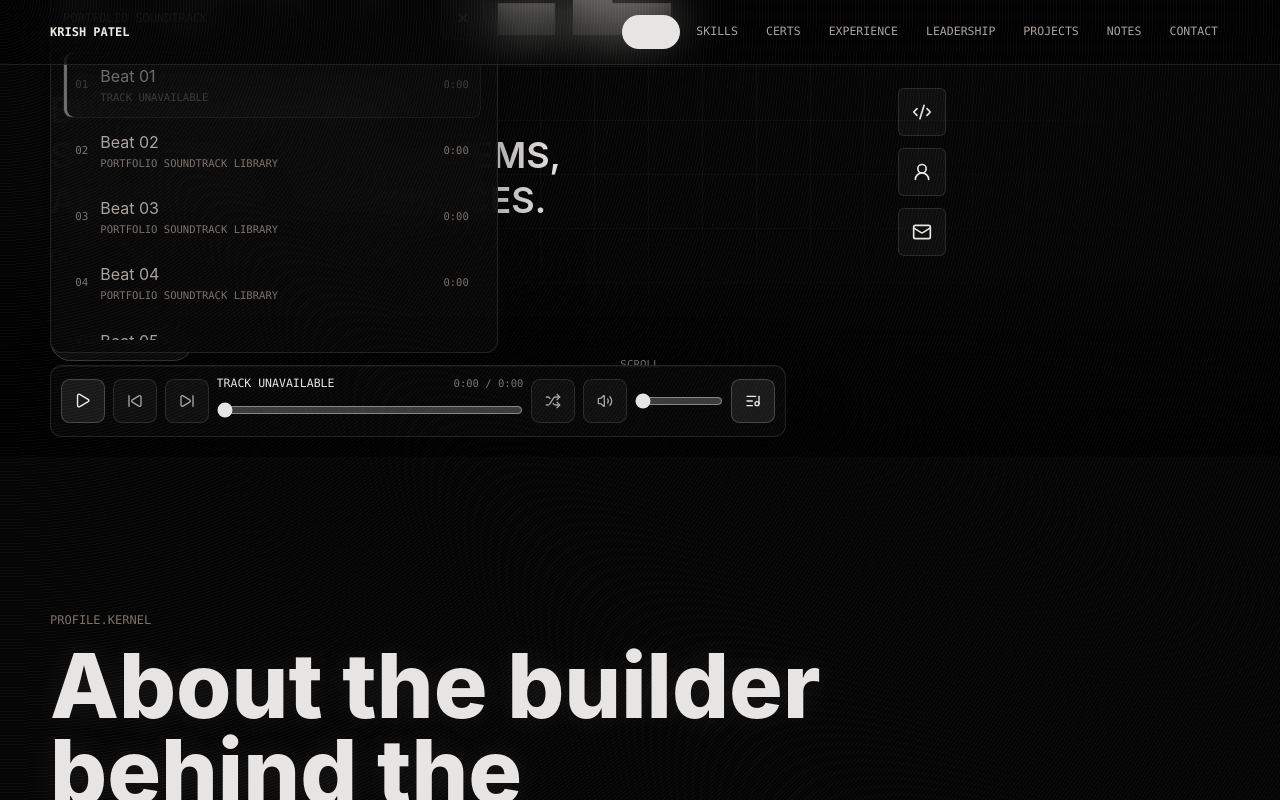
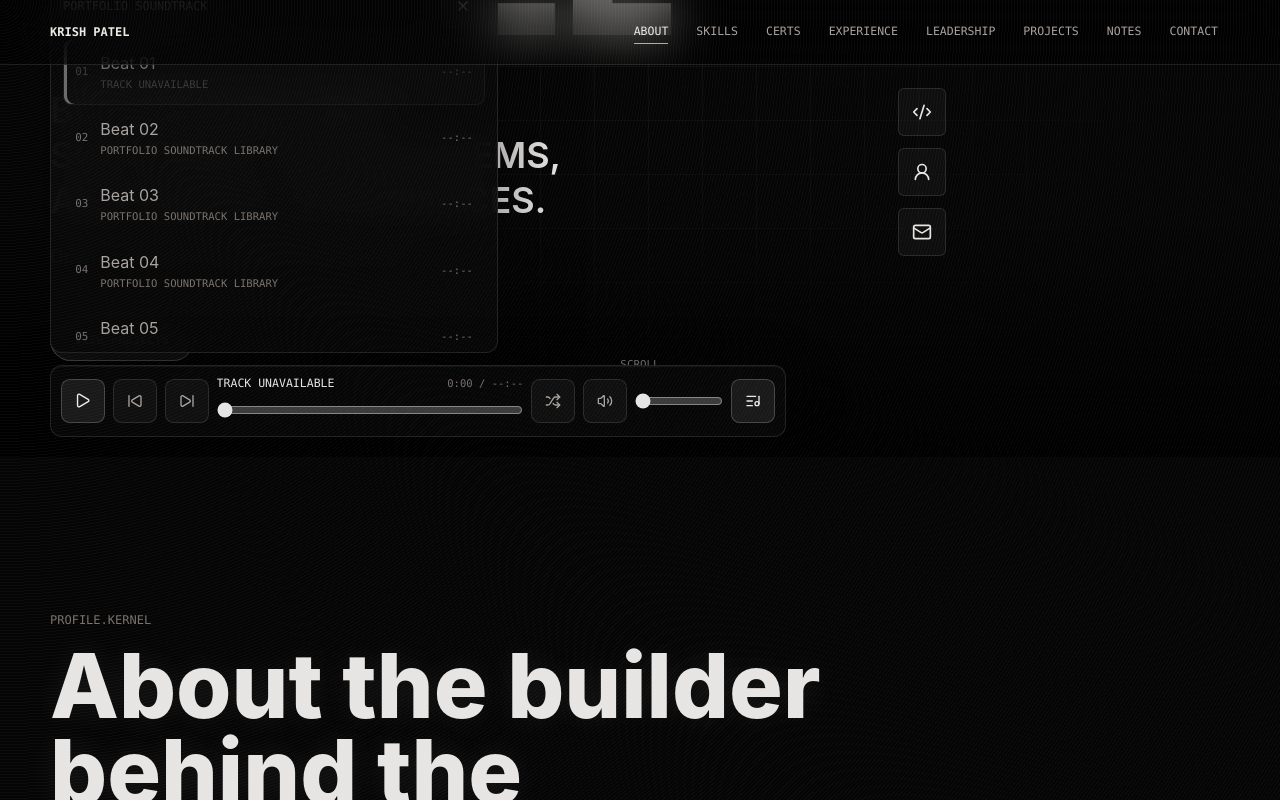
Before and after one commit to krishkpatel-hub/Portfolio, a React (Vite) app: page / in a window 1280 px wide. Both pictures are taken after a click on the button 753 px from the left and 874 px from the top of the page. Shown: the part 474-1274 px from the top of the page. Built offline with nearby package versions, Linux system fonts and the light colour scheme.

Commit message:
Fix playlist scrolling and navigation indicator

```diff
--- a/src/components/audio/HeroSoundtrack.tsx
+++ b/src/components/audio/HeroSoundtrack.tsx
@@ -10,7 +10,7 @@ import {
   VolumeX,
   X,
 } from 'lucide-react';
-import { useEffect, useMemo, useRef, useState } from 'react';
+import { useCallback, useEffect, useMemo, useRef, useState, type KeyboardEvent as ReactKeyboardEvent } from 'react';
 import { AudioDotGrid } from './AudioDotGrid';
 import { playlistLabel, playlistTracks, type PlaylistTrack } from '../../data/playlist';
 import { cn } from '../../lib/utils';
@@ -29,6 +29,11 @@ function formatTime(value: number) {
   const minutes = Math.floor(value / 60);
   const seconds = Math.floor(value % 60);
   return `${minutes}:${String(seconds).padStart(2, '0')}`;
+}
+
+function formatDuration(value: number | undefined) {
+  if (!Number.isFinite(value) || !value || value <= 0) return '--:--';
+  return formatTime(value);
 }
 
 function getStoredVolume() {
@@ -50,6 +55,9 @@ export function HeroSoundtrack({ reducedMotion }: HeroSoundtrackProps) {
   const sourceNodeRef = useRef<MediaElementAudioSourceNode | null>(null);
   const analyserRef = useRef<AnalyserNode | null>(null);
   const playlistRef = useRef<HTMLDivElement | null>(null);
+  const trackListRef = useRef<HTMLDivElement | null>(null);
+  const playlistToggleRef = useRef<HTMLButtonElement | null>(null);
+  const trackButtonRefs = useRef<Array<HTMLButtonElement | null>>([]);
   const playTrackRef = useRef<(index?: number, fromAutoAdvance?: boolean) => Promise<void>>(async () => undefined);
   const getNextIndexRef = useRef<(direction: 1 | -1, allowShuffle?: boolean) => number>(() => 0);
   const markUnavailableRef = useRef<(track: PlaylistTrack) => void>(() => undefined);
@@ -57,6 +65,7 @@ export function HeroSoundtrack({ reducedMotion }: HeroSoundtrackProps) {
   const shuffleRef = useRef(false);
   const unavailableRef = useRef<Set<string>>(new Set());
   const intentionallyPlayingRef = useRef(false);
+  const touchYRef = useRef<number | null>(null);
 
   const [currentIndex, setCurrentIndex] = useState(0);
   const [playbackState, setPlaybackState] = useState<PlaybackState>('paused');
@@ -82,6 +91,13 @@ export function HeroSoundtrack({ reducedMotion }: HeroSoundtrackProps) {
     [],
   );
 
+  const closePlaylist = useCallback((restoreFocus = true) => {
+    setPlaylistOpen(false);
+    if (restoreFocus) {
+      window.requestAnimationFrame(() => playlistToggleRef.current?.focus());
+    }
+  }, [setPlaylistOpen]);
+
   useEffect(() => {
     shuffleRef.current = shuffleEnabled;
     window.localStorage.setItem(shuffleKey, String(shuffleEnabled));
@@ -106,12 +122,15 @@ export function HeroSoundtrack({ reducedMotion }: HeroSoundtrackProps) {
 
     const handlePointerDown = (event: PointerEvent) => {
       if (!playlistRef.current?.contains(event.target as Node)) {
-        setPlaylistOpen(false);
+        closePlaylist(false);
       }
     };
 
     const handleKeyDown = (event: KeyboardEvent) => {
-      if (event.key === 'Escape') setPlaylistOpen(false);
+      if (event.key === 'Escape') {
+        event.preventDefault();
+        closePlaylist();
+      }
     };
 
     document.addEventListener('pointerdown', handlePointerDown);
@@ -120,6 +139,66 @@ export function HeroSoundtrack({ reducedMotion }: HeroSoundtrackProps) {
     return () => {
       document.removeEventListener('pointerdown', handlePointerDown);
       document.removeEventListener('keydown', handleKeyDown);
+    };
+  }, [closePlaylist, playlistOpen]);
+
+  useEffect(() => {
+    if (!playlistOpen) return;
+
+    window.requestAnimationFrame(() => {
+      const selectedButton = trackButtonRefs.current[currentIndexRef.current];
+      selectedButton?.focus({ preventScroll: true });
+      selectedButton?.scrollIntoView({ block: 'nearest' });
+      if (!selectedButton) trackListRef.current?.focus({ preventScroll: true });
+    });
+  }, [playlistOpen]);
+
+  useEffect(() => {
+    if (!playlistOpen) return undefined;
+
+    const list = trackListRef.current;
+    if (!list) return undefined;
+
+    const scrollByDelta = (deltaY: number) => {
+      const maxScroll = list.scrollHeight - list.clientHeight;
+      if (maxScroll <= 0) return false;
+
+      const previous = list.scrollTop;
+      list.scrollTop = Math.min(maxScroll, Math.max(0, previous + deltaY));
+      return list.scrollTop !== previous;
+    };
+
+    const handleWheel = (event: WheelEvent) => {
+      if (scrollByDelta(event.deltaY)) {
+        event.preventDefault();
+        event.stopPropagation();
+      }
+    };
+
+    const handleTouchStart = (event: TouchEvent) => {
+      touchYRef.current = event.touches[0]?.clientY ?? null;
+    };
+
+    const handleTouchMove = (event: TouchEvent) => {
+      const previousY = touchYRef.current;
+      const nextY = event.touches[0]?.clientY ?? null;
+      if (previousY === null || nextY === null) return;
+
+      if (scrollByDelta(previousY - nextY)) {
+        event.preventDefault();
+        event.stopPropagation();
+      }
+      touchYRef.current = nextY;
+    };
+
+    list.addEventListener('wheel', handleWheel, { passive: false });
+    list.addEventListener('touchstart', handleTouchStart, { passive: true });
+    list.addEventListener('touchmove', handleTouchMove, { passive: false });
+
+    return () => {
+      list.removeEventListener('wheel', handleWheel);
+      list.removeEventListener('touchstart', handleTouchStart);
+      list.removeEventListener('touchmove', handleTouchMove);
     };
   }, [playlistOpen]);
 
@@ -291,6 +370,12 @@ export function HeroSoundtrack({ reducedMotion }: HeroSoundtrackProps) {
       }
     };
 
+    const handleDurationChange = () => {
+      if (Number.isFinite(audio.duration)) {
+        setDurations((previous) => ({ ...previous, [playlistTracks[currentIndexRef.current].id]: audio.duration }));
+      }
+    };
+
     const handleTimeUpdate = () => {
       setCurrentTime(audio.currentTime);
     };
@@ -319,6 +404,7 @@ export function HeroSoundtrack({ reducedMotion }: HeroSoundtrackProps) {
     };
 
     audio.addEventListener('loadedmetadata', handleLoadedMetadata);
+    audio.addEventListener('durationchange', handleDurationChange);
     audio.addEventListener('timeupdate', handleTimeUpdate);
     audio.addEventListener('waiting', handleWaiting);
     audio.addEventListener('playing', handlePlaying);
@@ -332,6 +418,7 @@ export function HeroSoundtrack({ reducedMotion }: HeroSoundtrackProps) {
       audio.removeAttribute('src');
       audio.load();
       audio.removeEventListener('loadedmetadata', handleLoadedMetadata);
+      audio.removeEventListener('durationchange', handleDurationChange);
       audio.removeEventListener('timeupdate', handleTimeUpdate);
       audio.removeEventListener('waiting', handleWaiting);
       audio.removeEventListener('playing', handlePlaying);
@@ -346,6 +433,66 @@ export function HeroSoundtrack({ reducedMotion }: HeroSoundtrackProps) {
     };
   }, []);
 
+  useEffect(() => {
+    const metadataAudios = playlistTracks.map((track) => {
+      const audio = new Audio();
+      const updateDuration = () => {
+        if (Number.isFinite(audio.duration) && audio.duration > 0) {
+          setDurations((previous) => ({ ...previous, [track.id]: audio.duration }));
+        }
+      };
+
+      audio.preload = 'metadata';
+      audio.addEventListener('loadedmetadata', updateDuration);
+      audio.addEventListener('durationchange', updateDuration);
+      audio.src = track.source;
+      audio.load();
+
+      return { audio, updateDuration };
+    });
+
+    return () => {
+      metadataAudios.forEach(({ audio, updateDuration }) => {
+        audio.removeEventListener('loadedmetadata', updateDuration);
+        audio.removeEventListener('durationchange', updateDuration);
+        audio.removeAttribute('src');
+        audio.load();
+      });
+    };
+  }, []);
+
+  const focusTrack = (index: number) => {
+    trackButtonRefs.current[index]?.focus();
+    trackButtonRefs.current[index]?.scrollIntoView({ block: 'nearest' });
+  };
+
+  const handleTrackListKeyDown = (event: ReactKeyboardEvent<HTMLDivElement>) => {
+    const enabledIndexes = numberedTracks
+      .map((track, index) => ({ track, index }))
+      .filter(({ track }) => !unavailableIds.includes(track.id))
+      .map(({ index }) => index);
+
+    if (!enabledIndexes.length) return;
+
+    const focusedIndex = trackButtonRefs.current.findIndex((button) => button === document.activeElement);
+    const activeIndex = focusedIndex >= 0 ? focusedIndex : currentIndex;
+    const currentPosition = Math.max(0, enabledIndexes.indexOf(activeIndex));
+    const visibleStep = 4;
+
+    const moveTo = (position: number) => {
+      event.preventDefault();
+      const clamped = Math.min(enabledIndexes.length - 1, Math.max(0, position));
+      focusTrack(enabledIndexes[clamped] ?? enabledIndexes[0]);
+    };
+
+    if (event.key === 'ArrowDown') moveTo(currentPosition + 1);
+    if (event.key === 'ArrowUp') moveTo(currentPosition - 1);
+    if (event.key === 'PageDown') moveTo(currentPosition + visibleStep);
+    if (event.key === 'PageUp') moveTo(currentPosition - visibleStep);
+    if (event.key === 'Home') moveTo(0);
+    if (event.key === 'End') moveTo(enabledIndexes.length - 1);
+  };
+
   return (
     <>
       <AudioDotGrid analyserRef={analyserRef} isPlaying={playbackState === 'playing'} reducedMotion={reducedMotion} />
@@ -356,13 +503,23 @@ export function HeroSoundtrack({ reducedMotion }: HeroSoundtrackProps) {
 
         {playlistOpen ? (
           <div className="soundtrack-playlist" role="dialog" aria-label={`${playlistLabel} playlist`}>
-            <div className="mb-3 flex items-center justify-between gap-3">
+            <div className="soundtrack-playlist-header">
               <p className="font-mono text-xs uppercase tracking-normal soft-dim">{playlistLabel}</p>
-              <button type="button" className="soundtrack-icon-button" aria-label="Close playlist" onClick={() => setPlaylistOpen(false)}>
+              <button type="button" className="soundtrack-icon-button" aria-label="Close playlist" onClick={() => closePlaylist()}>
                 <X size={16} />
               </button>
             </div>
-            <div className="max-h-72 overflow-y-auto pr-1">
+            <div
+              ref={trackListRef}
+              className="soundtrack-track-list"
+              tabIndex={-1}
+              role="listbox"
+              aria-label={`${playlistLabel} tracks`}
+              data-lenis-prevent
+              data-lenis-prevent-wheel
+              data-lenis-prevent-touch
+              onKeyDown={handleTrackListKeyDown}
+            >
               {numberedTracks.map((track, index) => {
                 const selected = index === currentIndex;
                 const trackUnavailable = unavailableIds.includes(track.id);
@@ -370,8 +527,13 @@ export function HeroSoundtrack({ reducedMotion }: HeroSoundtrackProps) {
                   <button
                     type="button"
                     key={track.id}
+                    ref={(element) => {
+                      trackButtonRefs.current[index] = element;
+                    }}
                     className={cn('soundtrack-track-button', selected && 'is-selected')}
                     aria-current={selected ? 'true' : undefined}
+                    role="option"
+                    aria-selected={selected}
                     onClick={() => selectTrack(index)}
                     disabled={trackUnavailable}
                   >
@@ -382,7 +544,7 @@ export function HeroSoundtrack({ reducedMotion }: HeroSoundtrackProps) {
                         {trackUnavailable ? 'Track unavailable' : selected && playbackState === 'playing' ? 'Now playing' : track.artist}
                       </span>
                     </span>
-                    <span className="font-mono text-[0.66rem] soft-dim">{formatTime(durations[track.id] ?? 0)}</span>
+                    <span className="font-mono text-[0.66rem] soft-dim">{formatDuration(durations[track.id])}</span>
                   </button>
                 );
               })}
@@ -414,7 +576,7 @@ export function HeroSoundtrack({ reducedMotion }: HeroSoundtrackProps) {
                 {unavailable || playbackState === 'unavailable' ? 'Track unavailable' : currentTrack.title}
               </p>
               <p className="shrink-0 font-mono text-[0.66rem] soft-dim">
-                {formatTime(currentTime)} / {formatTime(duration)}
+                {formatTime(currentTime)} / {formatDuration(duration)}
               </p>
             </div>
             <input
@@ -465,10 +627,11 @@ export function HeroSoundtrack({ reducedMotion }: HeroSoundtrackProps) {
 
           <button
             type="button"
+            ref={playlistToggleRef}
             className={cn('soundtrack-icon-button', playlistOpen && 'is-active')}
             aria-label={playlistOpen ? 'Close playlist' : 'Open playlist'}
             aria-expanded={playlistOpen}
-            onClick={() => setPlaylistOpen((value) => !value)}
+            onClick={() => (playlistOpen ? closePlaylist() : setPlaylistOpen(true))}
           >
             <ListMusic size={16} />
           </button>
--- a/src/components/layout/Navigation.tsx
+++ b/src/components/layout/Navigation.tsx
@@ -26,13 +26,15 @@ export function Navigation({ nav, personal }: NavigationProps) {
         <div className="hidden items-center gap-1 lg:flex">
           {nav.map((item) => {
             const id = item.href.slice(1);
+            const active = activeSection === id;
             return (
               <a
                 key={item.href}
                 href={item.href}
+                aria-current={active ? 'location' : undefined}
                 className={cn(
-                  'rounded-full px-3 py-2 font-mono text-[0.72rem] uppercase tracking-normal transition-colors',
-                  activeSection === id ? 'bg-white text-black' : 'text-zinc-400 hover:text-white',
+                  'nav-link relative px-3 py-2 font-mono text-[0.72rem] uppercase tracking-normal transition-colors',
+                  active ? 'is-active text-white' : 'text-zinc-400 hover:text-white',
                 )}
               >
                 {item.label}
@@ -62,16 +64,23 @@ export function Navigation({ nav, personal }: NavigationProps) {
       >
         <div className="overflow-hidden">
           <div className="mx-auto grid w-[min(1180px,calc(100%-2rem))] gap-2 py-4">
-            {nav.map((item) => (
+            {nav.map((item) => {
+              const active = activeSection === item.href.slice(1);
+              return (
                 <a
                   key={item.href}
                   href={item.href}
+                  aria-current={active ? 'location' : undefined}
                   onClick={handleNavigate}
-                className="rounded-md border border-white/10 px-4 py-3 font-mono text-sm uppercase tracking-normal text-zinc-200"
+                  className={cn(
+                    'mobile-nav-link rounded-md border border-white/10 px-4 py-3 font-mono text-sm uppercase tracking-normal text-zinc-200',
+                    active && 'is-active',
+                  )}
                 >
                   {item.label}
                 </a>
-            ))}
+              );
+            })}
           </div>
         </div>
       </div>
--- a/src/styles/globals.css
+++ b/src/styles/globals.css
@@ -181,6 +181,76 @@ a {
   transform: translateY(-2px);
 }
 
+.nav-link {
+  min-width: 0;
+  white-space: nowrap;
+  text-shadow: none;
+}
+
+.nav-link::after {
+  position: absolute;
+  right: 0.75rem;
+  bottom: 0.32rem;
+  left: 0.75rem;
+  height: 1px;
+  content: "";
+  pointer-events: none;
+  background: rgba(231, 229, 228, 0.72);
+  opacity: 0;
+  transform: scaleX(0.45);
+  transform-origin: center;
+  transition:
+    opacity 160ms ease,
+    transform 160ms ease,
+    background-color 160ms ease;
+}
+
+.nav-link:hover::after,
+.nav-link:focus-visible::after {
+  opacity: 0.42;
+  transform: scaleX(0.72);
+}
+
+.nav-link.is-active {
+  color: var(--text-strong);
+  text-shadow: 0 0 16px rgba(231, 229, 228, 0.08);
+}
+
+.nav-link.is-active::after {
+  opacity: 1;
+  transform: scaleX(1);
+}
+
+.mobile-nav-link {
+  position: relative;
+  background: transparent;
+  transition:
+    border-color 160ms ease,
+    color 160ms ease;
+}
+
+.mobile-nav-link::before {
+  position: absolute;
+  top: 0.75rem;
+  bottom: 0.75rem;
+  left: 0.55rem;
+  width: 1px;
+  content: "";
+  background: rgba(231, 229, 228, 0.64);
+  opacity: 0;
+}
+
+.mobile-nav-link:hover,
+.mobile-nav-link:focus-visible,
+.mobile-nav-link.is-active {
+  border-color: var(--line-strong);
+  color: var(--text-strong);
+}
+
+.mobile-nav-link.is-active::before {
+  opacity: 1;
+}
+
 .portrait-frame {
   width: min(100%, 28rem);
   aspect-ratio: 1456 / 1534;
@@ -297,13 +367,61 @@ a {
   position: absolute;
   bottom: calc(100% + 0.75rem);
   left: 0;
+  display: flex;
+  max-height: calc(100dvh - 8rem);
+  min-height: 0;
+  flex-direction: column;
   width: min(28rem, calc(100vw - 2rem));
   border: 1px solid var(--line);
   border-radius: 0.75rem;
-  padding: 0.75rem;
+  padding: 0.75rem 0.55rem 0.55rem 0.75rem;
   background: rgba(8, 8, 9, 0.94);
   box-shadow: 0 24px 80px rgba(0, 0, 0, 0.48);
   backdrop-filter: blur(18px);
+}
+
+.soundtrack-playlist-header {
+  position: sticky;
+  top: 0;
+  z-index: 1;
+  display: flex;
+  flex: 0 0 auto;
+  align-items: center;
+  justify-content: space-between;
+  gap: 0.75rem;
+  padding: 0 0.2rem 0.65rem 0;
+  background: linear-gradient(180deg, rgba(8, 8, 9, 0.98), rgba(8, 8, 9, 0.86));
+}
+
+.soundtrack-track-list {
+  min-height: 0;
+  max-height: min(19rem, calc(100dvh - 14rem));
+  overflow-x: hidden;
+  overflow-y: auto;
+  overscroll-behavior: contain;
+  -webkit-overflow-scrolling: touch;
+  padding: 0 0.2rem 1rem 0;
+  scrollbar-color: rgba(231, 229, 228, 0.34) rgba(231, 229, 228, 0.06);
+  scrollbar-width: thin;
+}
+
+.soundtrack-track-list::-webkit-scrollbar {
+  width: 0.45rem;
+}
+
+.soundtrack-track-list::-webkit-scrollbar-track {
+  border-radius: 999px;
+  background: rgba(231, 229, 228, 0.06);
+}
+
+.soundtrack-track-list::-webkit-scrollbar-thumb {
+  border: 1px solid rgba(8, 8, 9, 0.94);
+  border-radius: 999px;
+  background: rgba(231, 229, 228, 0.34);
+}
+
+.soundtrack-track-list::-webkit-scrollbar-thumb:hover {
+  background: rgba(231, 229, 228, 0.48);
 }
 
 .soundtrack-track-button {
@@ -506,7 +624,12 @@ a {
     bottom: 13rem;
     left: 1rem;
     width: auto;
-    max-height: calc(100vh - 15rem);
+    max-height: calc(100dvh - 15rem);
     overflow: hidden;
   }
+
+  .soundtrack-track-list {
+    max-height: calc(100dvh - 20rem);
+    padding-bottom: 1.5rem;
+  }
 }
```
Lines whose indentation alone changed are shown as unchanged.
